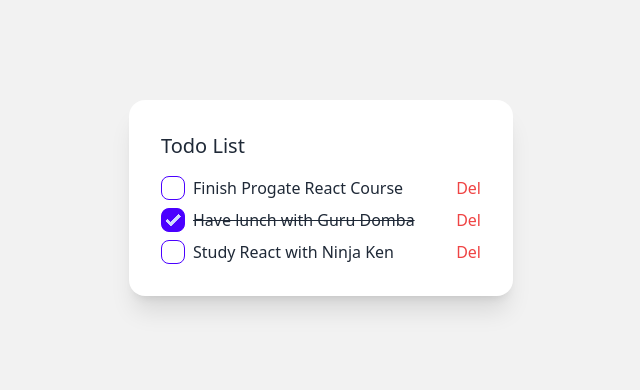
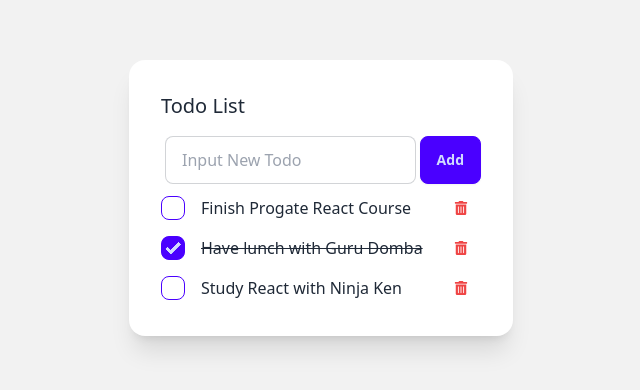
Before and after one commit to Luxspero/react-todo-apps, a React (Vite) app: page / in a window 1280 px wide. Shown: the part 202-592 px from the top of the page, without its empty margins (319-959 px from the left). Built offline with nearby package versions, Linux system fonts and the light colour scheme.

Commit message:
Add Delete and Add Fiture

```diff
--- a/src/App.jsx
+++ b/src/App.jsx
@@ -1,5 +1,6 @@
 import { useState } from "react";
 import reactLogo from "./assets/react.svg";
+import TodoForm from "./components/TodoForm";
 import Todos from "./components/Todos";
 import viteLogo from "/vite.svg";
 
@@ -30,13 +31,37 @@ function App() {
     );
   };
 
+  const deleteTodo = (todoId) => {
+    setTodos(todos.filter((todo) => todo.id !== todoId));
+  };
+
+  const addTodo = (todoTitle) => {
+    if (todoTitle === "") {
+      return;
+    }
+
+    const newTodo = {
+      id: todos.length + 1,
+      title: todoTitle,
+      completed: false,
+    };
+
+    const updatedTodos = todos.concat(newTodo);
+    setTodos(updatedTodos);
+  };
+
   return (
     <>
       <div className="flex justify-center items-center min-h-screen bg-base-200">
         <div className="card w-96 bg-base-100 shadow-xl">
           <div className="card-body">
             <h2 className="items-center text-xl mb-2 ">Todo List</h2>
-            <Todos todos={todos} toggleCompleted={toggleCompleted} />
+            <TodoForm addTodo={addTodo} />
+            <Todos
+              todos={todos}
+              toggleCompleted={toggleCompleted}
+              deleteTodo={deleteTodo}
+            />
           </div>
         </div>
       </div>
--- /dev/null
+++ b/src/components/TodoForm.jsx
@@ -0,0 +1,42 @@
+import React, { useState } from "react";
+
+const TodoForm = ({ addTodo }) => {
+  // Definisikan state "title"
+  const [title, setTitle] = useState("");
+
+  const handleSubmit = (event) => {
+    event.preventDefault();
+    addTodo(title);
+    setTitle("");
+  };
+
+  // Definisikan function "handleChangeTitle"
+  const handleChangeTitle = (event) => {
+    setTitle(event.target.value);
+  };
+
+  return (
+    <>
+      <form action="#" onSubmit={handleSubmit}>
+        <div className="flex gap-1">
+          <label htmlFor="newtodo"></label>
+          <input
+            id="newtodo"
+            onChange={(event) => {
+              handleChangeTitle(event);
+            }}
+            type="text"
+            className="input input-bordered w-full max-w-xs"
+            placeholder="Input New Todo"
+            value={title}
+          />
+          <button type="submit" className="btn btn-md btn-primary">
+            Add
+          </button>
+        </div>
+      </form>
+    </>
+  );
+};
+
+export default TodoForm;
--- a/src/components/TodoItem.jsx
+++ b/src/components/TodoItem.jsx
@@ -1,6 +1,7 @@
 import React from "react";
+import { FaTrashAlt } from "react-icons/fa";
 
-const Todoitem = ({ todo, toggleCompleted }) => {
+const Todoitem = ({ todo, toggleCompleted, deleteTodo }) => {
   return (
     <>
       <div className="flex justify-between items-center">
@@ -10,10 +11,17 @@ const Todoitem = ({ todo, toggleCompleted }) => {
           onChange={() => toggleCompleted(todo.id)}
           className="checkbox checkbox-primary"
         />
-        <p className={`ml-2 ${todo.completed ? "line-through" : ""}`}>
+        <p className={`ml-4 ${todo.completed ? "line-through" : ""}`}>
           {todo.title}
         </p>
-        <span className="text-red-500 cursor-pointer">Del</span>
+        <button
+          className="btn btn-ghost btn-sm"
+          onClick={(e) => {
+            deleteTodo(todo.id);
+          }}
+        >
+          <FaTrashAlt className="text-red-500" />
+        </button>
       </div>
     </>
   );
--- a/src/components/Todos.jsx
+++ b/src/components/Todos.jsx
@@ -1,7 +1,7 @@
 import React from "react";
 import Todoitem from "./TodoItem";
 
-const Todos = ({ todos, toggleCompleted }) => {
+const Todos = ({ todos, toggleCompleted, deleteTodo }) => {
   return (
     <div className="space-y-2">
       {/* Method Map untuk memanggil todo-item */}
@@ -11,6 +11,7 @@ const Todos = ({ todos, toggleCompleted }) => {
             key={todo.id}
             todo={todo}
             toggleCompleted={toggleCompleted}
+            deleteTodo={deleteTodo}
           />
         );
       })}
```
